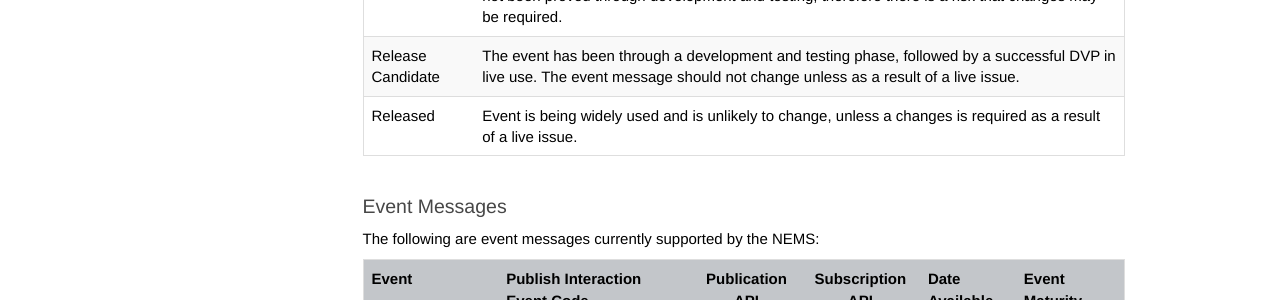
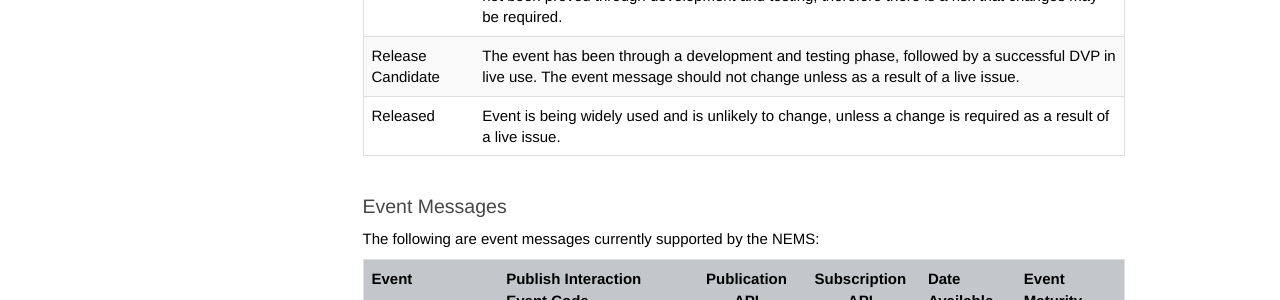
Before and after one commit to nhsconnect/Events-Management, a Jekyll site: the page built from pages/messages/overview_supported_events.md, in a window 1280 px wide and 900 px high, scrolled down 436 px. Shown: the part 153-453 px from the top of the window. Built offline with Jekyll 4.4.1, drawn with Linux system fonts in a browser that asks for light colours; nearby versions of some CDN libraries; comment, search, counter and statistics services are not loaded.

Commit message:
Corrected typo

```diff
--- a/pages/messages/overview_supported_events.md
+++ b/pages/messages/overview_supported_events.md
@@ -23,7 +23,7 @@ The maturity of the event messages are indicated within the tables below. These
 | Alpha | Early proposal for an event message, high risk of change. |
 | Beta | The event design has been agreed and is intended to become the release candidate but has not been proved through development and testing, therefore there is a risk that changes may be required. |
 | Release Candidate | The event has been through a development and testing phase, followed by a successful DVP in live use. The event message should not change unless as a result of a live issue. |
-| Released | Event is being widely used and is unlikely to change, unless a changes is required as a result of a live issue. |
+| Released | Event is being widely used and is unlikely to change, unless a change is required as a result of a live issue. |
 
 
 ### Event Messages
```
